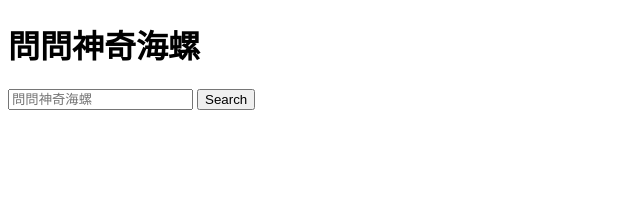
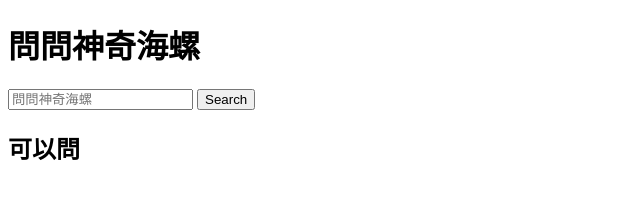
Before and after one commit to yuyue030/000, a plain HTML site: page index.html in a window 1280 px wide. Shown: the whole page, without its empty margins (0-640 px from the left). Drawn offline with Linux system fonts and the light colour scheme.

Commit message:
Update index.html

```diff
--- a/index.html
+++ b/index.html
@@ -8,6 +8,7 @@
     <h1>問問神奇海螺</h1>
     <input type="text" id="query" placeholder="問問神奇海螺">
     <button onclick="search()">Search</button>
+    <h2>可以問</h2>
     <p id="result"></p>
 
     <script>
```
